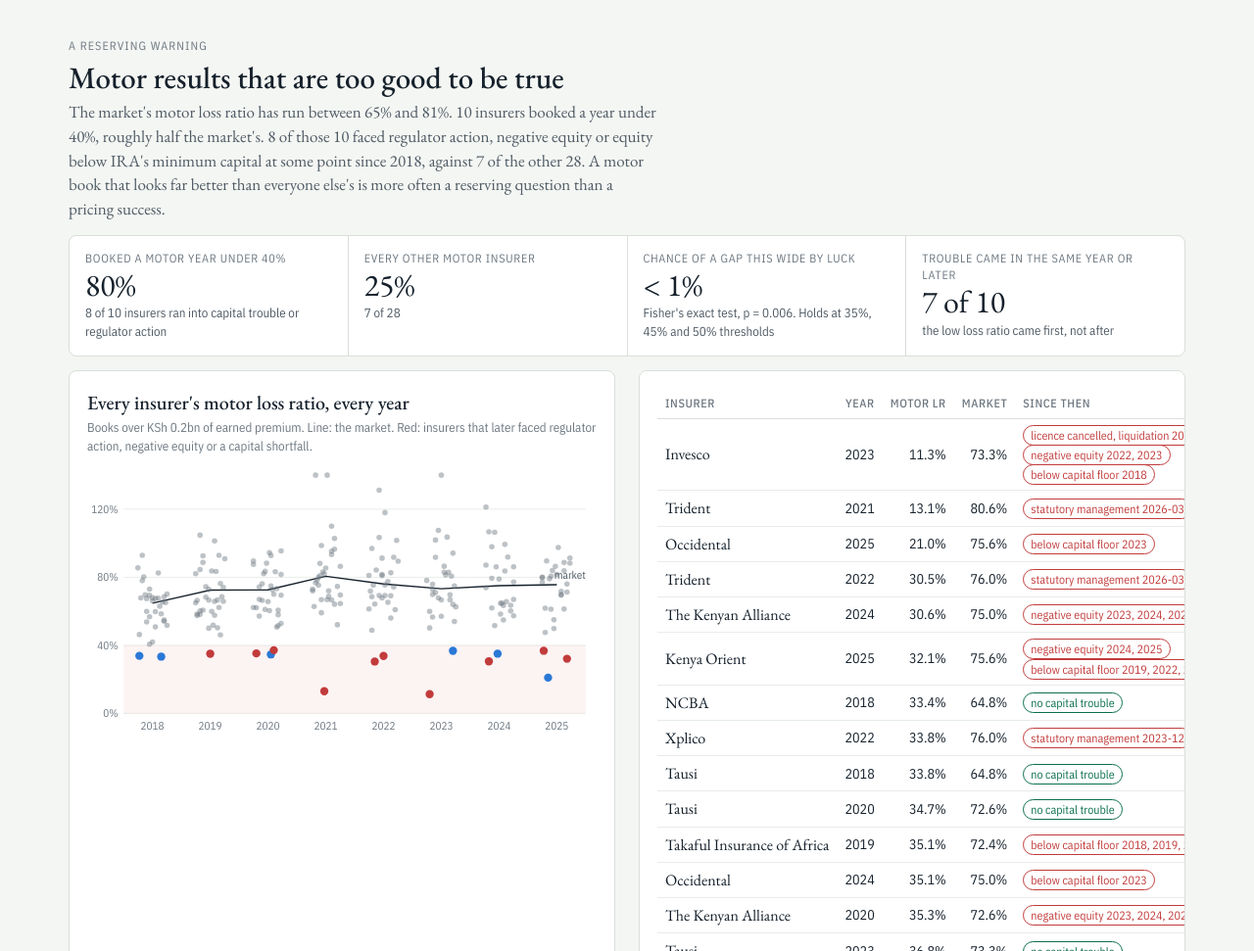
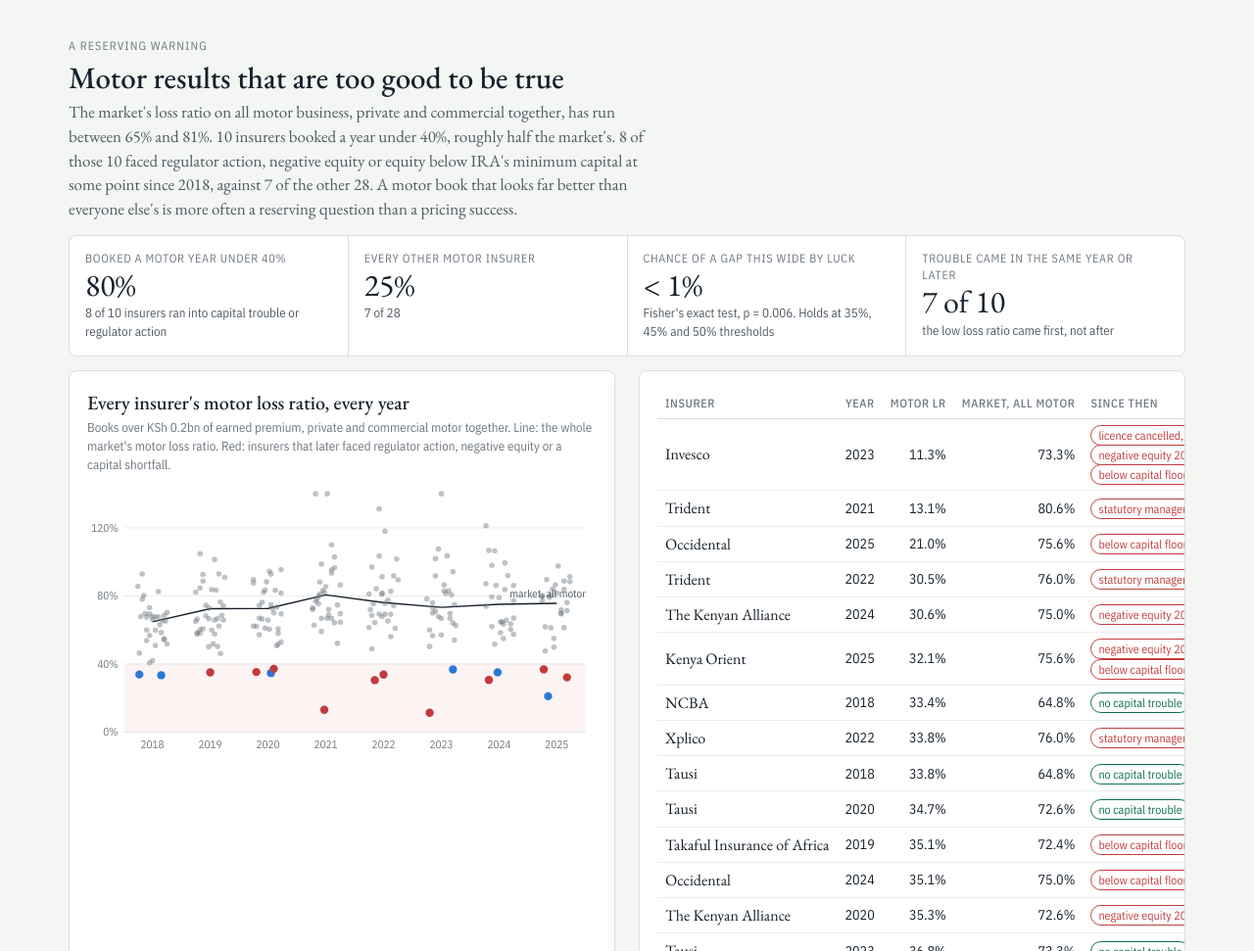
Before and after one commit to maidenpeter/ira-kenya-insurance, a plain HTML site: page page/kenya-insurance-loss-map.html in a window 1280 px wide. Shown: the part 3461-4432 px from the top of the page at 98% size. Drawn offline with nearby package versions, Linux system fonts and the light colour scheme.

Commit message:
Label the all-motor loss ratio so it is not read as motor private
The reserving section compares insurers with the market's loss ratio on private and commercial motor together (e.g. 80.6% in 2021), while the class grid shows motor private alone (85.8%). Both were correct but the label said only 'market'.

```diff
--- a/page/kenya-insurance-loss-map.html
+++ b/page/kenya-insurance-loss-map.html
@@ -176,7 +176,7 @@ footer p{max-width:110ch}
     <div class="grid2">
       <div class="panel">
         <h3>Every insurer's motor loss ratio, every year</h3>
-        <p class="small" style="margin:2px 0 8px">Books over KSh 0.2bn of earned premium. Line: the market. Red: insurers that later faced regulator action, negative equity or a capital shortfall.</p>
+        <p class="small" style="margin:2px 0 8px">Books over KSh 0.2bn of earned premium, private and commercial motor together. Line: the whole market's motor loss ratio. Red: insurers that later faced regulator action, negative equity or a capital shortfall.</p>
         <div class="chart" id="dotchart"></div>
       </div>
       <div class="panel tablewrap"><table id="lowtable"></table></div>
@@ -356,7 +356,7 @@ $('motorp').innerHTML = `Ten insurers account for ${pc(H.top10)} of the motor un
 // low loss ratios
 const t40 = D.tests.find(t => Math.abs(t.threshold - 0.4) < 1e-6);
 const nLater = new Set(D.lows.filter(l => l.later).map(l => l.id)).size;
-$('lowlede').innerHTML = `The market's motor loss ratio has run between ${pc(Math.min(...Object.values(D.motor_lr)))} and ${pc(Math.max(...Object.values(D.motor_lr)))}. ${t40.low_insurers} insurers booked a year under 40%, roughly half the market's. ${t40.low_with_trouble} of those ${t40.low_insurers} faced regulator action, negative equity or equity below IRA's minimum capital at some point since ${Y[0]}, against ${t40.other_with_trouble} of the other ${t40.other_insurers}. A motor book that looks far better than everyone else's is more often a reserving question than a pricing success.`;
+$('lowlede').innerHTML = `The market's loss ratio on all motor business, private and commercial together, has run between ${pc(Math.min(...Object.values(D.motor_lr)))} and ${pc(Math.max(...Object.values(D.motor_lr)))}. ${t40.low_insurers} insurers booked a year under 40%, roughly half the market's. ${t40.low_with_trouble} of those ${t40.low_insurers} faced regulator action, negative equity or equity below IRA's minimum capital at some point since ${Y[0]}, against ${t40.other_with_trouble} of the other ${t40.other_insurers}. A motor book that looks far better than everyone else's is more often a reserving question than a pricing success.`;
 $('lowstat').innerHTML = `
   <div><span class="k">Booked a motor year under 40%</span><span class="v">${pc(t40.share_low)}</span><span class="s">${t40.low_with_trouble} of ${t40.low_insurers} insurers ran into capital trouble or regulator action</span></div>
   <div><span class="k">Every other motor insurer</span><span class="v">${pc(t40.share_other)}</span><span class="s">${t40.other_with_trouble} of ${t40.other_insurers}</span></div>
@@ -382,12 +382,12 @@ $('lowstat').innerHTML = `
     const fill = isLow ? (bad ? 'var(--crit)' : 'var(--gain)') : 'var(--muted)';
     s += `<circle cx="${xs(d.y)+jitter}" cy="${yv(d.lr)}" r="${isLow?4.5:3}" fill="${fill}" opacity="${isLow?1:.45}" data-tip="${esc(d.name)}, ${d.y}: motor loss ratio ${pc(d.lr,1)} on ${bnPlain(d.nep)} earned premium${d.lr>lmax?' (off the scale)':''}"/>`;
   });
-  s += `<text x="${W-R}" y="${yv(D.motor_lr[LAST])-6}" text-anchor="end" class="lab">market</text>`;
+  s += `<text x="${W-R}" y="${yv(D.motor_lr[LAST])-6}" text-anchor="end" class="lab">market, all motor</text>`;
   $('dotchart').innerHTML = s + '</svg>';
   bindTips($('dotchart'));
 })();
 (function(){
-  let h = '<thead><tr><th class="l">Insurer</th><th>Year</th><th>Motor LR</th><th>Market</th><th class="l">Since then</th></tr></thead><tbody>';
+  let h = '<thead><tr><th class="l">Insurer</th><th>Year</th><th>Motor LR</th><th>Market, all motor</th><th class="l">Since then</th></tr></thead><tbody>';
   D.lows.forEach(l => {
     const bits = [];
     if (l.action) bits.push(`<span class="chip crit">${esc(l.action)}</span>`);
```
Also changed, not shown: page/template.html (+4 -4 lines), 1 other file.
